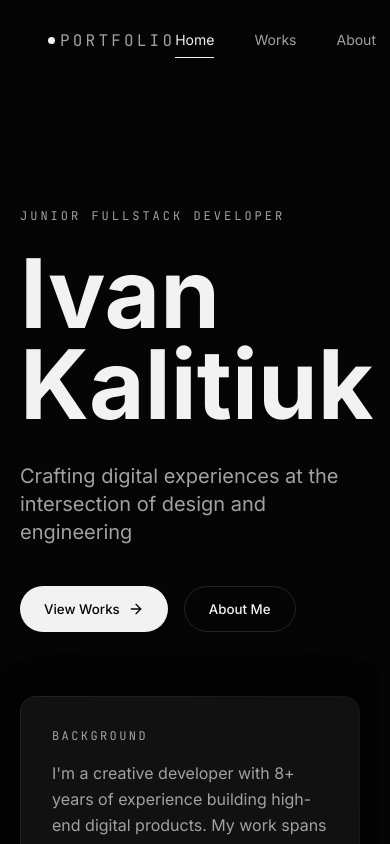
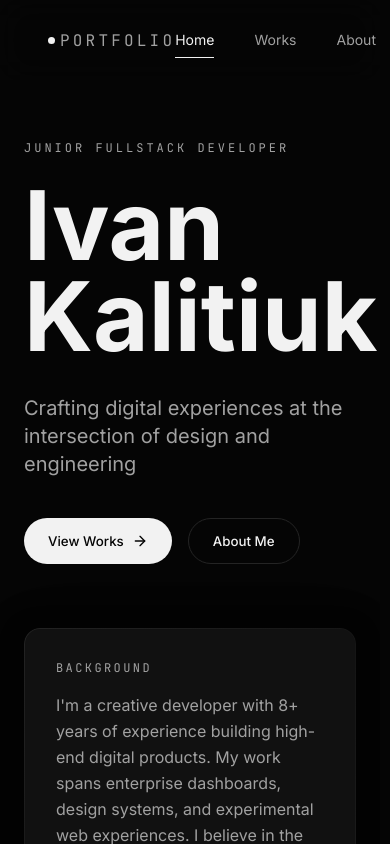
Before and after one commit to ivankalituk/business-card, a React (Vite) app: page / in a window 390 px wide. Shown: the top 844 px of the page. Built offline with nearby package versions, Linux system fonts and the light colour scheme.

Commit message:
feat[layout]: paddings fix

```diff
--- a/src/app/layout.tsx
+++ b/src/app/layout.tsx
@@ -20,12 +20,11 @@ const Layout: FC = () => {
                 <main className="
                     max-w-[1184px]
                     w-[100%]
-                    px-[10px]
+                    px-[24px]
                     mx-auto
                     mb-[40px]
 
-                    sm:px-[20px]
-                    md:px-[40px]
+                    md:px-[48px]
                 ">
                     <Outlet />
                 </main>
--- a/src/pages/mainPage/ui/mainPage.tsx
+++ b/src/pages/mainPage/ui/mainPage.tsx
@@ -4,7 +4,10 @@ import MainWorksBlock from "./mainWorksBlock"
 const MainPage = () => {
     return(
         <div
-            className="pt-[128px] pb-[256px]"
+            className="
+                pt-[60px] pb-[256px]
+                md:pt-[128px]
+            "
         >
             <MainInfoBlock />
             <MainWorksBlock />
```
